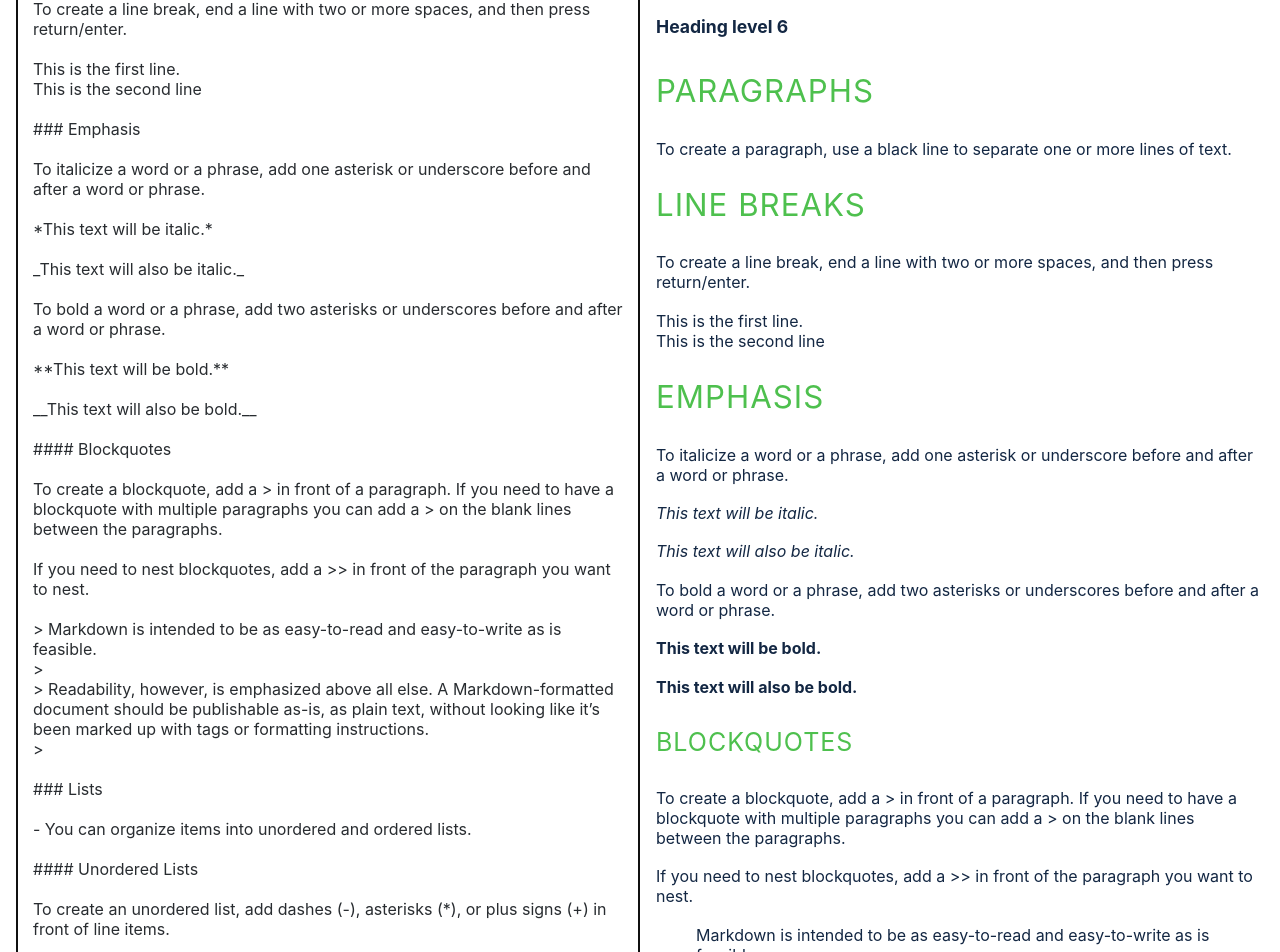
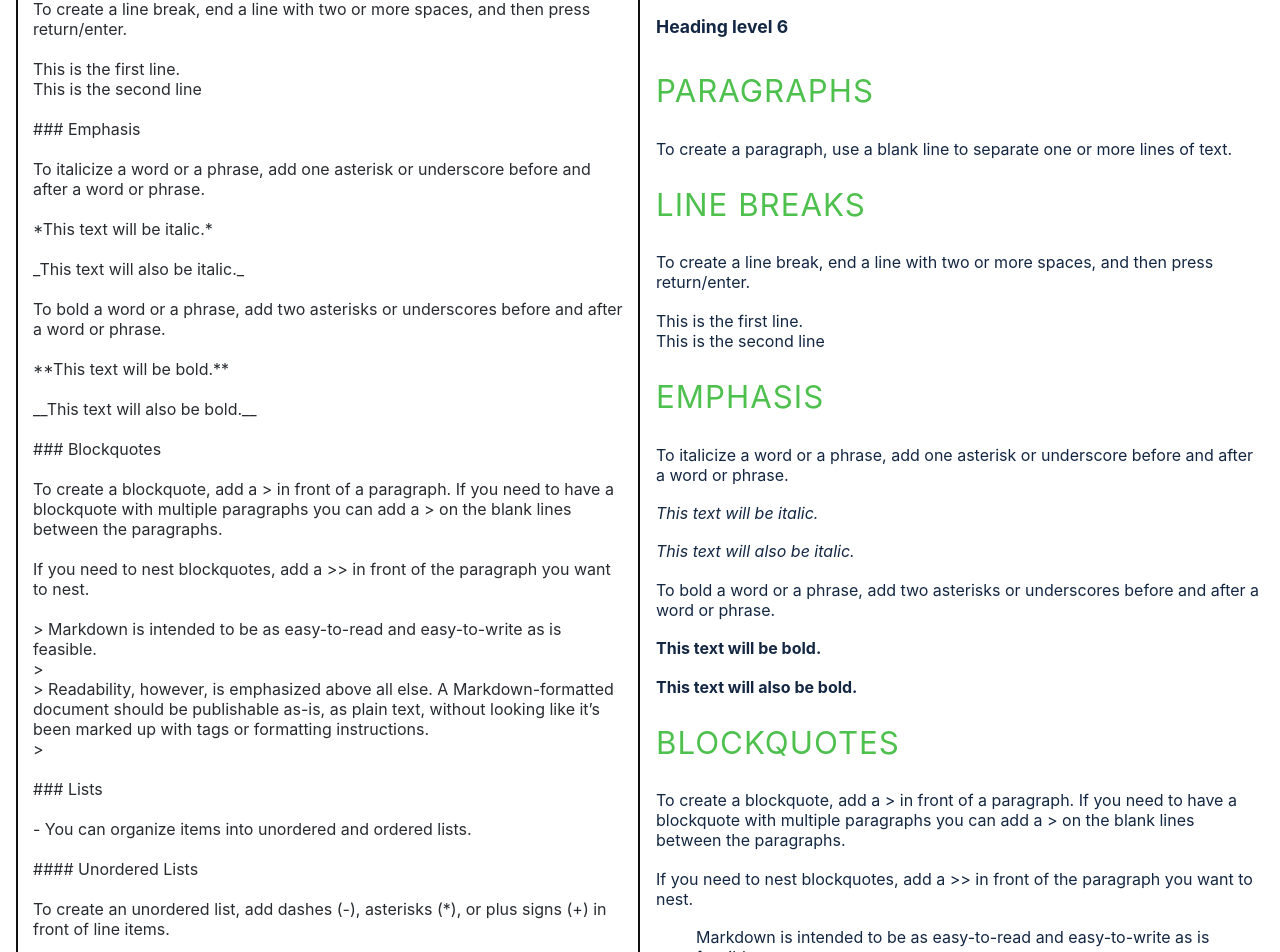
Before and after one commit to alexandracaulea/markdown-previewer, a React (Create React App) app: page / in a window 1280 px wide. Shown: the part 767-1719 px from the top of the page. Built offline with nearby package versions, Linux system fonts and the light colour scheme.

Commit message:
Fix typos

```diff
--- a/src/App.js
+++ b/src/App.js
@@ -24,7 +24,7 @@ To create a heading, add between 1 and 6 \`#\` in front of the word or phrase. T
 
 ### Paragraphs
 
-To create a paragraph, use a black line to separate one or more lines of text.
+To create a paragraph, use a blank line to separate one or more lines of text.
 
 ### Line Breaks
 
@@ -47,7 +47,7 @@ To bold a word or a phrase, add two asterisks or underscores before and after a
 
 __This text will also be bold.__
 
-#### Blockquotes
+### Blockquotes
 
 To create a blockquote, add a > in front of a paragraph. If you need to have a blockquote with multiple paragraphs you can add a > on the blank lines between the paragraphs.
 
```
